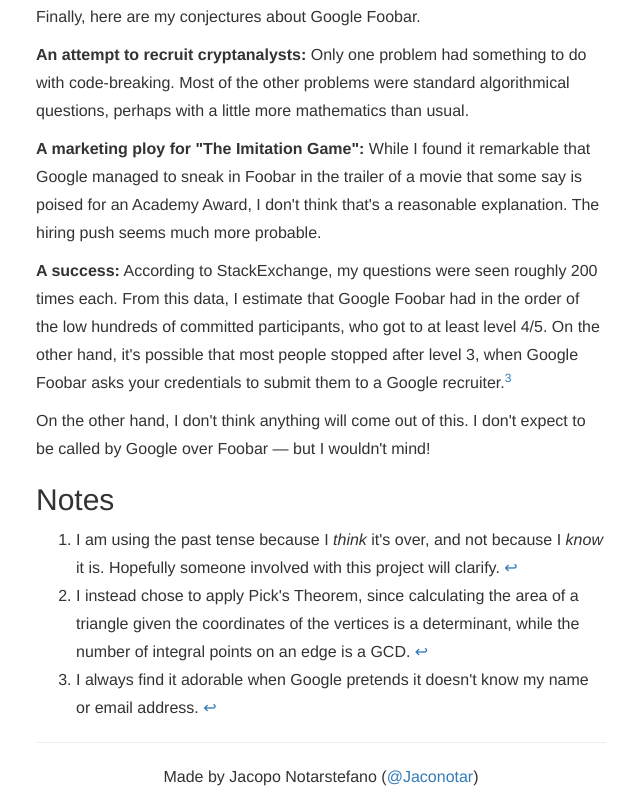
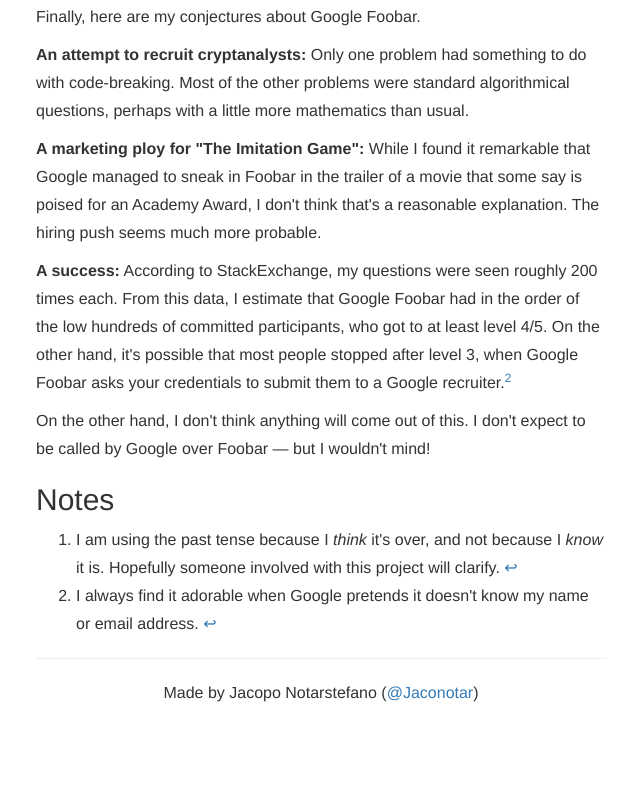
Before and after one commit to jacquerie/google-foobar-post-mortem, a website: page src/index.html in a window 1280 px wide. Shown: the part 2461-3262 px from the top of the page, without its empty margins (319-959 px from the left). After the commit the page ends 3178 px from the top, so only its background shows below. Drawn offline with nearby package versions, Linux system fonts and the light colour scheme; some packages are replaced by stand-ins of ours.

Commit message:
Remove a footnote.

```diff
--- a/src/index.html
+++ b/src/index.html
@@ -36,7 +36,7 @@
 
         <p>Since there's still people playing, I won't spoil their fun by posting the exact problem statements or their solutions. On the other hand, several problems are well-known, therefore discussing their solution should do no harm.</p>
 
-        <p>For example, one of these problems asks to calculate the number of integer points within a triangle, and this problem is solved in <a href="http://stackoverflow.com/questions/1049409/how-many-integer-points-within-the-three-points-forming-a-triangle">this Stackoverflow thread</a> by rederiving Pick's Theorem for triangles.<a id="sup2-google-foobar-post-mortem" href="#fn2-google-foobar-post-mortem"><sup>2</sup></a></p>
+        <p>For example, one of these problems asks to calculate the number of integer points within a triangle, and this problem is solved in <a href="http://stackoverflow.com/questions/1049409/how-many-integer-points-within-the-three-points-forming-a-triangle">this Stackoverflow thread</a> by rederiving Pick's Theorem for triangles.</p>
 
         <p>Another problem asks how much water gets trapped in a given landscape, represented by an array of integers. This is a classical interview question, also <a href="http://stackoverflow.com/questions/24414700/amazon-water-collected-between-towers">solved on Stackoverflow</a>.</p>
 
@@ -74,15 +74,14 @@
 
         <p><strong>A marketing ploy for "The Imitation Game":</strong> While I found it remarkable that Google managed to sneak in Foobar in the trailer of a movie that some say is poised for an Academy Award, I don't think that's a reasonable explanation. The hiring push seems much more probable.</p>
 
-        <p><strong>A success:</strong> According to StackExchange, my questions were seen roughly 200 times each. From this data, I estimate that Google Foobar had in the order of the low hundreds of committed participants, who got to at least level 4/5. On the other hand, it's possible that most people stopped after level 3, when Google Foobar asks your credentials to submit them to a Google recruiter.<a id="sup3-google-foobar-post-mortem" href="#fn3-google-foobar-post-mortem"><sup>3</sup></a></p>
+        <p><strong>A success:</strong> According to StackExchange, my questions were seen roughly 200 times each. From this data, I estimate that Google Foobar had in the order of the low hundreds of committed participants, who got to at least level 4/5. On the other hand, it's possible that most people stopped after level 3, when Google Foobar asks your credentials to submit them to a Google recruiter.<a id="sup2-google-foobar-post-mortem" href="#fn2-google-foobar-post-mortem"><sup>2</sup></a></p>
 
         <p>On the other hand, I don't think anything will come out of this. I don't expect to be called by Google over Foobar — but I wouldn't mind!</p>
 
         <h2>Notes</h2>
         <ol>
           <li id="fn1-google-foobar-post-mortem">I am using the past tense because I <em>think</em> it's over, and not because I <em>know</em> it is. Hopefully someone involved with this project will clarify. <a href="#sup1-google-foobar-post-mortem">↩</a></li>
-          <li id="fn2-google-foobar-post-mortem">I instead chose to apply Pick's Theorem, since calculating the area of a triangle given the coordinates of the vertices is a determinant, while the number of integral points on an edge is a GCD. <a href="#sup2-google-foobar-post-mortem">↩</a></li>
-          <li id="fn3-google-foobar-post-mortem">I always find it adorable when Google pretends it doesn't know my name or email address. <a href="#sup3-google-foobar-post-mortem">↩</a></li>
+          <li id="fn2-google-foobar-post-mortem">I always find it adorable when Google pretends it doesn't know my name or email address. <a href="#sup2-google-foobar-post-mortem">↩</a></li>
         </ol>
       </div>
       <footer>
```
